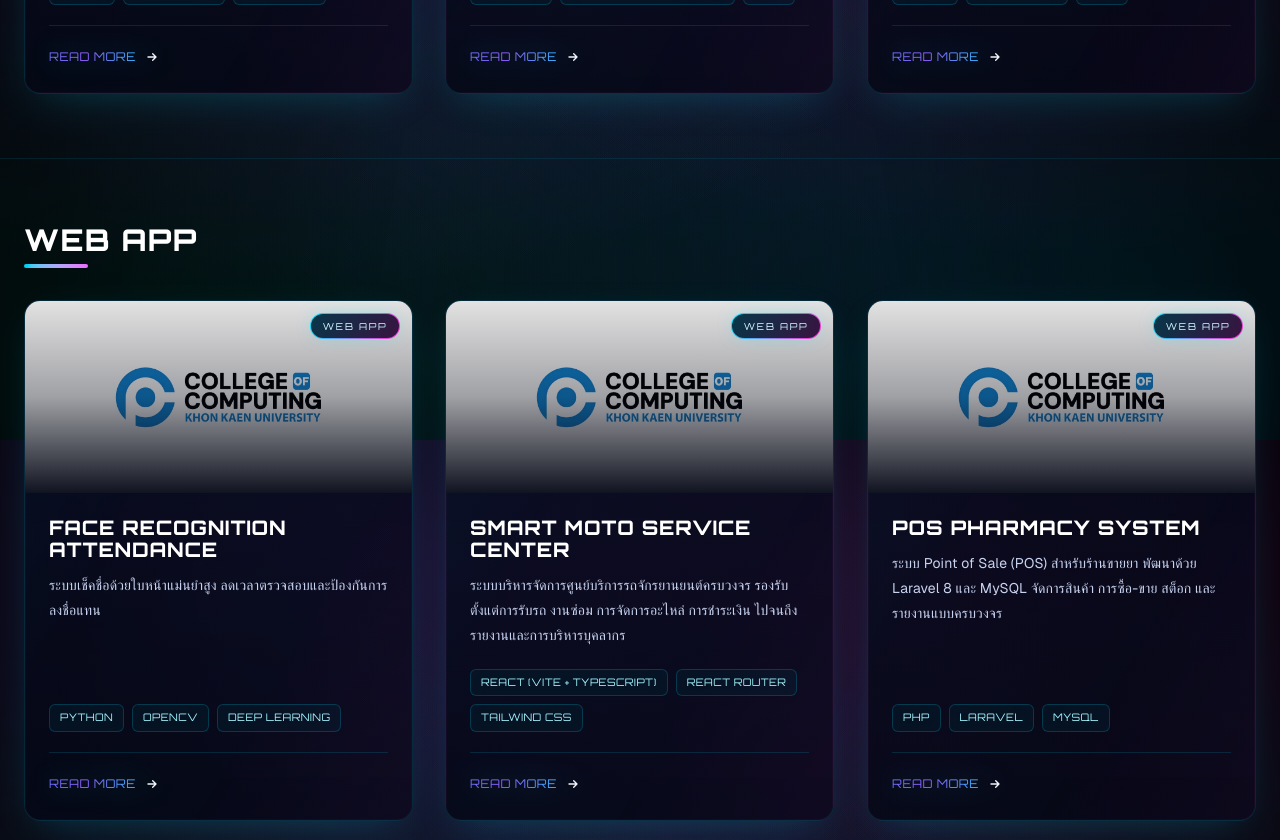
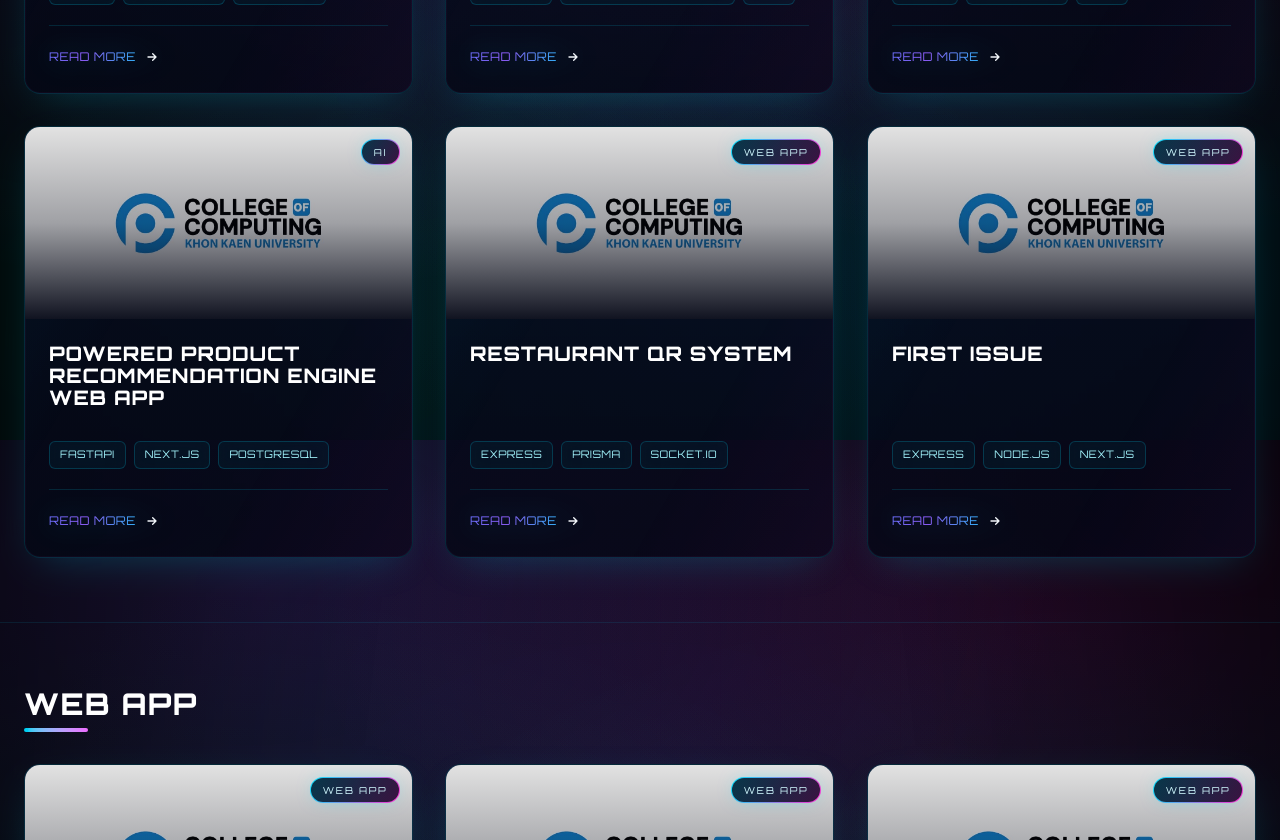
Before and after one commit to nicky-wrc/my-portfolio, a Next.js app: page /projects in a window 1280 px wide. Shown: the part 1960-2800 px from the top of the page. Built offline with nearby package versions, Linux system fonts and the light colour scheme.

Commit message:
New Project

```diff
--- a/src/data/projects.ts
+++ b/src/data/projects.ts
@@ -115,5 +115,38 @@ export const projects: Project[] = [
     category: "AI",
     image: "/AnyConv.com__CPKKU.jpg",
     githubUrl: "https://github.com/nicky-wrc/ppe-detection-system",
-  }
+  },
+  {
+    slug: "Powered-Product-Recommendation-Engine-Web-app",
+    title: "Powered Product Recommendation Engine Web app",
+    description: "",
+    content: "",
+    role: "Full-Stack Developer",
+    tags: ["FastAPI", "Next.js", "PostgreSQL", "Tailwind CSS", "Docker"],
+    category: "AI",
+    image: "/AnyConv.com__CPKKU.jpg",
+    githubUrl: "https://github.com/nicky-wrc/Powered-Product-Recommendation-Engine-Web-app",
+  },
+  {
+    slug: "restaurant-qr-system",
+    title: "restaurant qr system",
+    description: "",
+    content: "",
+    role: "Full-Stack Developer",
+    tags: ["Express", "Prisma", "Socket.io", "Next.js", "PostgreSQL"],
+    category: "Web App",
+    image: "/AnyConv.com__CPKKU.jpg",
+    githubUrl: "https://github.com/nicky-wrc/restaurant-qr-system",
+  },
+  {
+    slug: "first-issue",
+    title: "first issue",
+    description: "",
+    content: "",
+    role: "Full-Stack Developer",
+    tags: ["Express", "Node.js", "Next.js", "PostgreSQL", "Prisma"],
+    category: "Web App",
+    image: "/AnyConv.com__CPKKU.jpg",
+    githubUrl: "https://github.com/nicky-wrc/first-issue",
+  },
 ];
```
